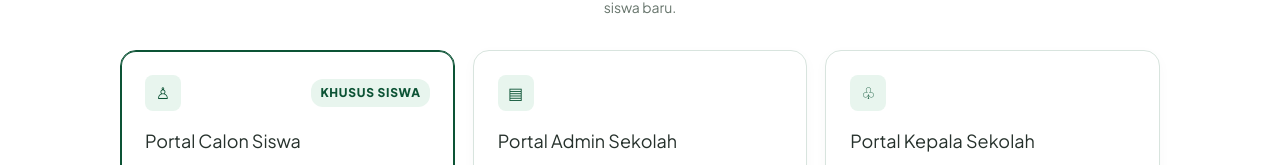
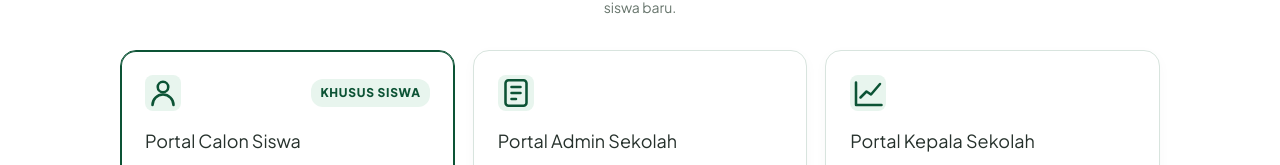
Before and after one commit to shellyaarsy-code/spmb-smk-citra-negara, a Next.js app: page /portal in a window 1280 px wide. Shown: the part 254-419 px from the top of the page. Built offline with nearby package versions, Linux system fonts and the light colour scheme.

Commit message:
Use consistent outline icons on portal selection cards

```diff
--- a/app/portal/page.tsx
+++ b/app/portal/page.tsx
@@ -3,7 +3,6 @@ import { SiteFooter, SiteHeader } from "../components/site-chrome";
 const portals = [
   {
     id: "calon-siswa",
-    icon: "♙",
     title: "Portal Calon Siswa",
     description: "Gunakan portal ini untuk mendaftar, melengkapi data, mengunggah berkas, dan memantau proses penerimaan.",
     badge: "KHUSUS SISWA",
@@ -13,7 +12,6 @@ const portals = [
   },
   {
     id: "admin-sekolah",
-    icon: "▤",
     title: "Portal Admin Sekolah",
     description: "Akses terbatas bagi staf untuk mengelola pendaftaran, memeriksa kelengkapan data, dan memperbarui informasi seleksi.",
     primary: "Masuk Portal Admin",
@@ -21,13 +19,32 @@ const portals = [
   },
   {
     id: "kepala-sekolah",
-    icon: "♧",
     title: "Portal Kepala Sekolah",
     description: "Pantau ringkasan pendaftaran, laporan seleksi, dan perkembangan penerimaan siswa baru.",
     primary: "Masuk Portal Kepala Sekolah",
     href: "/portal/login/kepala-sekolah",
   },
 ];
+
+function PortalIcon({ portalId }: { portalId: string }) {
+  const common = {
+    viewBox: "0 0 24 24",
+    fill: "none",
+    stroke: "currentColor",
+    strokeWidth: 1.7,
+    strokeLinecap: "round" as const,
+    strokeLinejoin: "round" as const,
+    "aria-hidden": true as const,
+  };
+
+  if (portalId === "calon-siswa") {
+    return <svg {...common}><circle cx="12" cy="8" r="3.5" /><path d="M5 20a7 7 0 0 1 14 0" /></svg>;
+  }
+  if (portalId === "admin-sekolah") {
+    return <svg {...common}><rect x="5" y="3.5" width="14" height="17" rx="2" /><path d="M9 8h6M9 12h6M9 16h3" /></svg>;
+  }
+  return <svg {...common}><path d="M4 20V5M4 20h17" /><path d="m7 15 4-4 3 2 6-7" /></svg>;
+}
 
 export default function PortalPage() {
   return (
@@ -38,7 +55,7 @@ export default function PortalPage() {
         <h1>Selamat Datang di Portal SPMB 2026</h1>
         <p>Silakan pilih portal sesuai peran Anda untuk mengakses informasi dan layanan penerimaan siswa baru.</p>
         <div className="portal-grid">{portals.map((portal) => <article className={`portal-card ${portal.id === "calon-siswa" ? "portal-card-featured" : ""}`} id={portal.id} key={portal.id}>
-          <div className="portal-card-top"><span className="portal-icon">{portal.icon}</span>{portal.badge && <span className="portal-badge">{portal.badge}</span>}</div>
+          <div className="portal-card-top"><span className="portal-icon"><PortalIcon portalId={portal.id} /></span>{portal.badge && <span className="portal-badge">{portal.badge}</span>}</div>
           <h2>{portal.title}</h2><p>{portal.description}</p>
           <a className={`button portal-button ${portal.id === "calon-siswa" ? "" : "button-outline"}`} href={portal.href}>{portal.primary} <span>↗</span></a>
           {portal.secondary && <a className="button button-outline portal-button-secondary" href={portal.href + "?mode=register"}>{portal.secondary}</a>}
```
